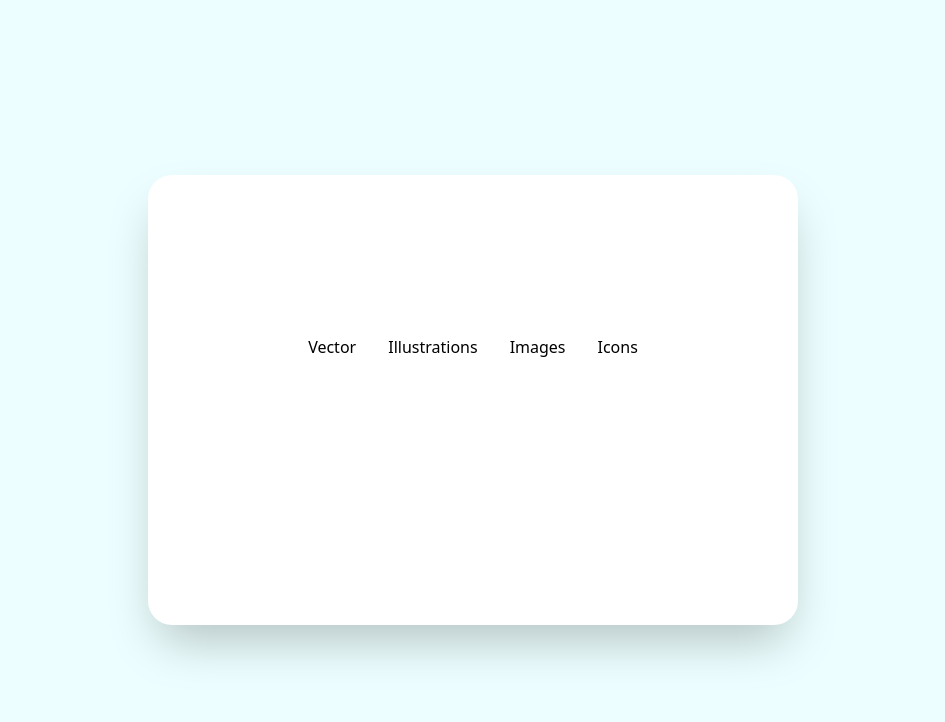
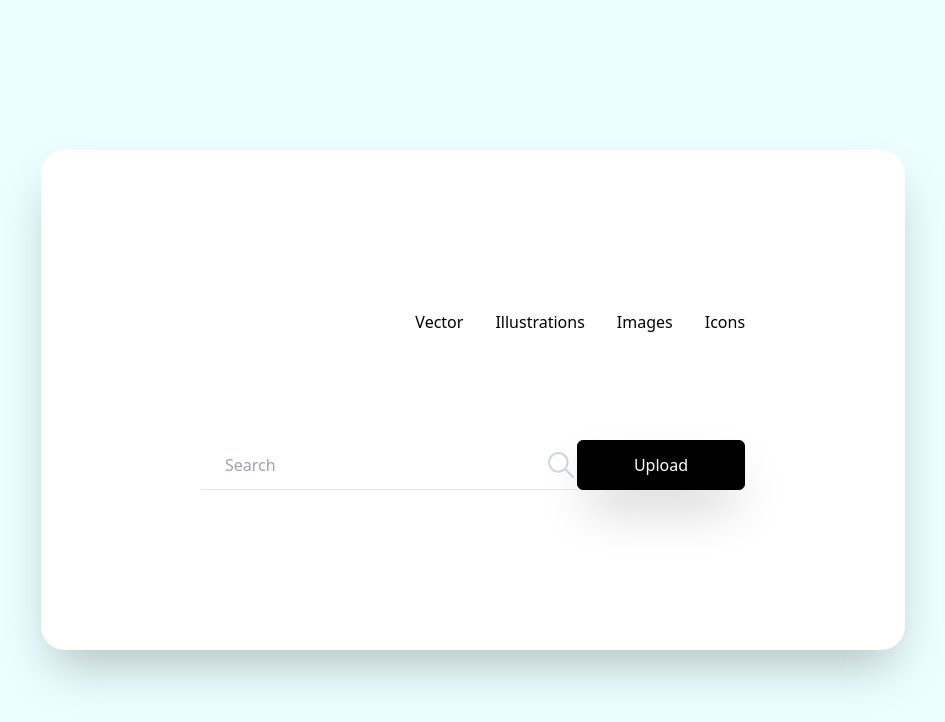
Before and after one commit to angusgee/image-gallery, a website: page index.html in a window 1280 px wide. Shown: the whole page, without its empty margins (167-1112 px from the left). Drawn offline with Linux system fonts and the light colour scheme.

Commit message:
Add search section - input field, icon and upload btn

```diff
--- a/index.html
+++ b/index.html
@@ -10,6 +10,7 @@
   </head>
   <body class="flex items-center justify-center min-h-screen bg-cyan-50">
     <main class="bg-white p-6 m-3 space-y-10 shadow-2xl rounded-3xl md:p-40">
+      <!-- Navigation -->
       <nav
         class="flex flex-col items-center justify-center space-y-3 md:flex-row md:space-y-0 md:space-x-8 md:mb-24 md:justify-end"
       >
@@ -38,6 +39,43 @@
           ></div>
         </div>
       </nav>
+
+      <!-- Search -->
+      <div
+        class="flex flex-col justify-between space-y-5 md:flex-row md:space-y-0"
+      >
+        <!-- Input -->
+        <div class="flex justify-between border-b">
+          <input
+            type="text"
+            class="ml-6 border-none md:w-80 placeholder:font-thin focus:outline-none"
+            placeholder="Search"
+          />
+          <button>
+            <svg
+              xmlns="http://www.w3.org/2000/svg"
+              class="w-8 text-gray-300 duration-200 hover:scale-110"
+              viewBox="0 0 24 24"
+              stroke-width="1.5"
+              stroke="currentColor"
+              fill="none"
+              stroke-linecap="round"
+              stroke-linejoin="round"
+            >
+              <path stroke="none" d="M0 0h24v24H0z" fill="none" />
+              <circle cx="10" cy="10" r="7" />
+              <line x1="21" y1="21" x2="15" y2="15" />
+            </svg>
+          </button>
+        </div>
+
+        <!-- Upload -->
+        <button
+          class="py-3 px-14 text-large font-normal text-white bg-black border border-black shadow-2xl rounded-md duration-200 hover:text-black hover:bg-white"
+        >
+          Upload
+        </button>
+      </div>
     </main>
   </body>
 </html>
```
Also changed, not shown: css/style.css.
